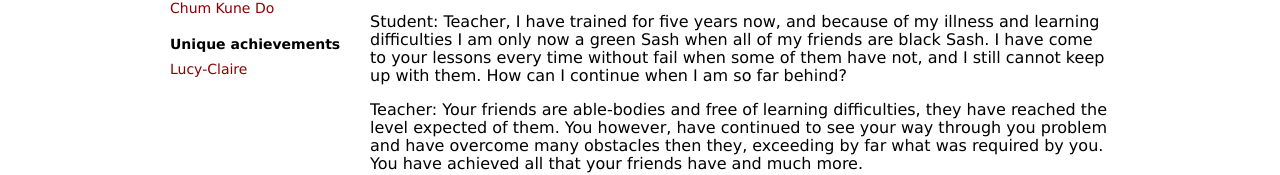
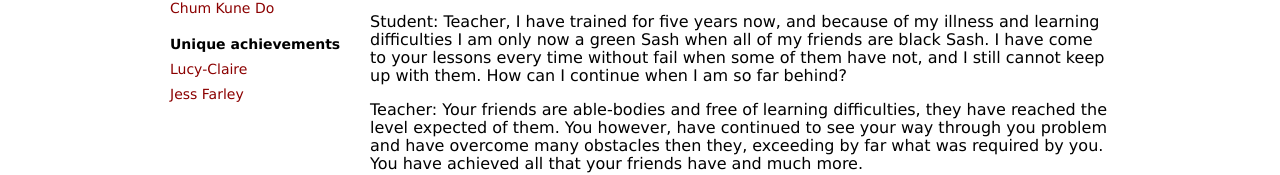
Before and after one commit to tbusser/chumkunedo, a plain HTML site: page profile-lucy-claire.html in a window 1280 px wide. Shown: the part 251-426 px from the top of the page. Drawn offline with Linux system fonts and the light colour scheme.

Commit message:
Add link to Jess Farley's profile

```diff
--- a/profile-lucy-claire.html
+++ b/profile-lucy-claire.html
@@ -58,6 +58,9 @@
 	<li>
 		<a href="profile-lucy-claire.html" alt="The profile of Lucy Claire, CKD student" class="sidebarLink">Lucy-Claire</a>
 	</li>
+	<li>
+		<a href="profile-jess-farley.html" alt="The profile of Jess Farley, CKD student" class="sidebarLink">Jess Farley</a>
+	</li>
 </ul>
 
 		</div>
```
